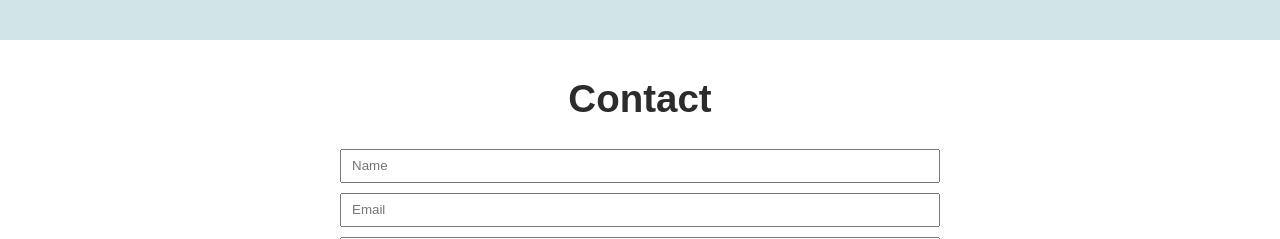
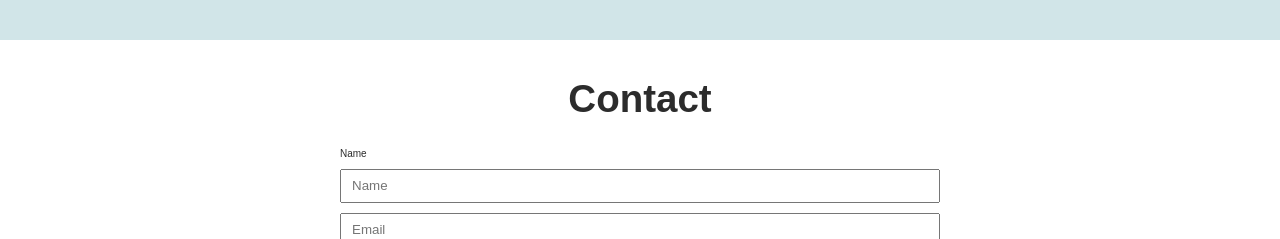
Before and after one commit to sawyer1776/portfolio, a Vue app: page / in a window 1280 px wide. Shown: the part 3339-3578 px from the top of the page. Built offline with nearby package versions, Linux system fonts and the light colour scheme.

Commit message:
label for button

```diff
--- a/src/components/Layout/ContactSection.vue
+++ b/src/components/Layout/ContactSection.vue
@@ -14,6 +14,7 @@
 				name="form-name"
 				value="contact"
 			/>
+			<label for="Name">Name</label>
 			<input type="name" placeholder="Name" id="Name" />
 			<input type="email" placeholder="Email" id="Email" />
 			<input
```
